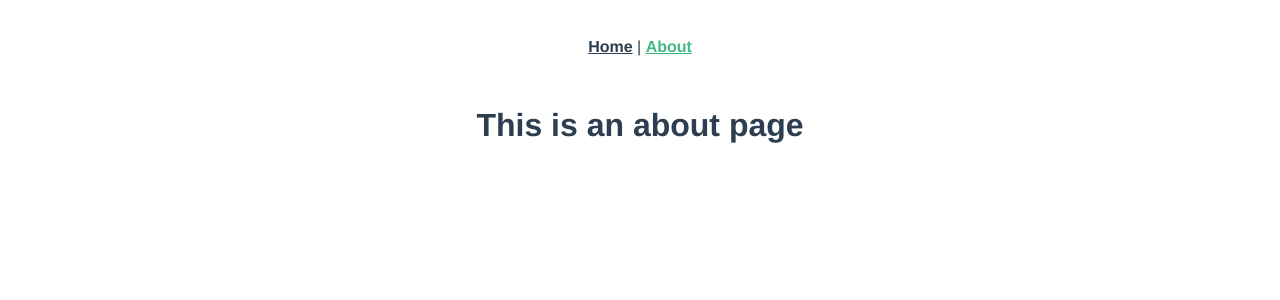
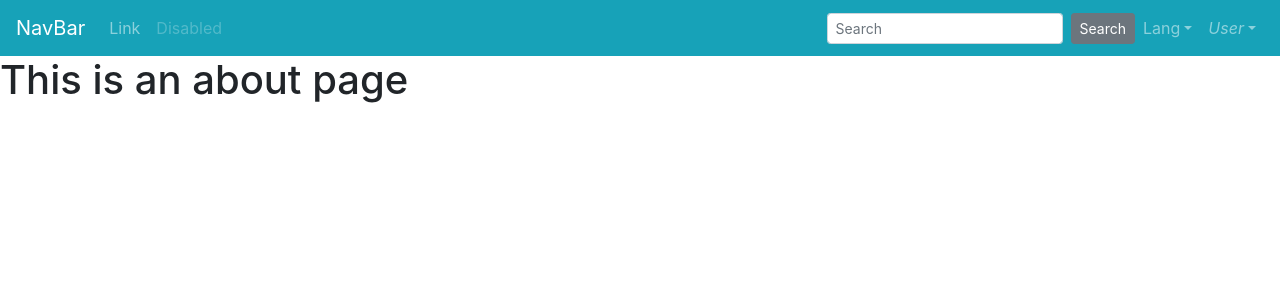
Before and after one commit to nikhilrwadekar/stocks-viz, a Vue app: page /about in a window 1280 px wide. Shown: the top 300 px of the page. Built offline with nearby package versions, Linux system fonts and the light colour scheme.

Commit message:
🚀 First Commit: Bootstrap is set up; Some Cleanup

```diff
--- a/babel.config.js
+++ b/babel.config.js
@@ -1,5 +1,5 @@
 module.exports = {
-  presets: [
-    '@vue/cli-plugin-babel/preset'
+  "presets": [
+    "@vue/cli-plugin-babel/preset"
   ]
 }
--- a/src/App.vue
+++ b/src/App.vue
@@ -1,32 +1,22 @@
 <template>
   <div id="app">
-    <div id="nav">
-      <router-link to="/">Home</router-link> |
-      <router-link to="/about">About</router-link>
-    </div>
-    <router-view/>
+    <navbar />
+    <router-view />
   </div>
 </template>
 
+<script lang="ts">
+// @ is an alias to /src
+import Navbar from "@/components/Navbar.vue";
+
+export default {
+  name: "Home",
+  components: {
+    Navbar,
+  },
+};
+</script>
+
 <style lang="scss">
-#app {
-  font-family: Avenir, Helvetica, Arial, sans-serif;
-  -webkit-font-smoothing: antialiased;
-  -moz-osx-font-smoothing: grayscale;
-  text-align: center;
-  color: #2c3e50;
-}
-
-#nav {
-  padding: 30px;
-
-  a {
-    font-weight: bold;
-    color: #2c3e50;
-
-    &.router-link-exact-active {
-      color: #42b983;
-    }
-  }
-}
+// Global Styles Here
 </style>
--- a/src/components/HelloWorld.vue
+++ /dev/null
@@ -1,66 +0,0 @@
-<template>
-  <div class="hello">
-    <h1>{{ msg }}</h1>
-    <p>
-      For a guide and recipes on how to configure / customize this project,<br>
-      check out the
-      <a href="https://cli.vuejs.org" target="_blank" rel="noopener">vue-cli documentation</a>.
-    </p>
-    <h3>Installed CLI Plugins</h3>
-    <ul>
-      <li><a href="https://github.com/vuejs/vue-cli/tree/dev/packages/%40vue/cli-plugin-babel" target="_blank" rel="noopener">babel</a></li>
-      <li><a href="https://github.com/vuejs/vue-cli/tree/dev/packages/%40vue/cli-plugin-typescript" target="_blank" rel="noopener">typescript</a></li>
-      <li><a href="https://github.com/vuejs/vue-cli/tree/dev/packages/%40vue/cli-plugin-pwa" target="_blank" rel="noopener">pwa</a></li>
-      <li><a href="https://github.com/vuejs/vue-cli/tree/dev/packages/%40vue/cli-plugin-router" target="_blank" rel="noopener">router</a></li>
-      <li><a href="https://github.com/vuejs/vue-cli/tree/dev/packages/%40vue/cli-plugin-vuex" target="_blank" rel="noopener">vuex</a></li>
-      <li><a href="https://github.com/vuejs/vue-cli/tree/dev/packages/%40vue/cli-plugin-eslint" target="_blank" rel="noopener">eslint</a></li>
-      <li><a href="https://github.com/vuejs/vue-cli/tree/dev/packages/%40vue/cli-plugin-unit-jest" target="_blank" rel="noopener">unit-jest</a></li>
-      <li><a href="https://github.com/vuejs/vue-cli/tree/dev/packages/%40vue/cli-plugin-e2e-cypress" target="_blank" rel="noopener">e2e-cypress</a></li>
-    </ul>
-    <h3>Essential Links</h3>
-    <ul>
-      <li><a href="https://vuejs.org" target="_blank" rel="noopener">Core Docs</a></li>
-      <li><a href="https://forum.vuejs.org" target="_blank" rel="noopener">Forum</a></li>
-      <li><a href="https://chat.vuejs.org" target="_blank" rel="noopener">Community Chat</a></li>
-      <li><a href="https://twitter.com/vuejs" target="_blank" rel="noopener">Twitter</a></li>
-      <li><a href="https://news.vuejs.org" target="_blank" rel="noopener">News</a></li>
-    </ul>
-    <h3>Ecosystem</h3>
-    <ul>
-      <li><a href="https://router.vuejs.org" target="_blank" rel="noopener">vue-router</a></li>
-      <li><a href="https://vuex.vuejs.org" target="_blank" rel="noopener">vuex</a></li>
-      <li><a href="https://github.com/vuejs/vue-devtools#vue-devtools" target="_blank" rel="noopener">vue-devtools</a></li>
-      <li><a href="https://vue-loader.vuejs.org" target="_blank" rel="noopener">vue-loader</a></li>
-      <li><a href="https://github.com/vuejs/awesome-vue" target="_blank" rel="noopener">awesome-vue</a></li>
-    </ul>
-  </div>
-</template>
-
-<script lang="ts">
-import Vue from 'vue';
-
-export default Vue.extend({
-  name: 'HelloWorld',
-  props: {
-    msg: String,
-  },
-});
-</script>
-
-<!-- Add "scoped" attribute to limit CSS to this component only -->
-<style scoped lang="scss">
-h3 {
-  margin: 40px 0 0;
-}
-ul {
-  list-style-type: none;
-  padding: 0;
-}
-li {
-  display: inline-block;
-  margin: 0 10px;
-}
-a {
-  color: #42b983;
-}
-</style>
--- /dev/null
+++ b/src/components/Jumbotron.vue
@@ -0,0 +1,19 @@
+
+
+<template>
+  <div>
+    <b-jumbotron header="MCAP + TS" lead="Kickstarting MCAP + TS w/ Bootstrap!"></b-jumbotron>
+  </div>
+</template>
+
+<script lang="ts">
+import Vue from "vue";
+
+export default Vue.extend({
+  name: "Jumbotron",
+});
+</script>
+
+<!-- Add "scoped" attribute to limit CSS to this component only -->
+<style scoped lang="scss">
+</style>
--- /dev/null
+++ b/src/components/Navbar.vue
@@ -0,0 +1,52 @@
+
+
+<template>
+  <b-navbar toggleable="lg" type="dark" variant="info">
+    <b-navbar-brand href="#">NavBar</b-navbar-brand>
+
+    <b-navbar-toggle target="nav-collapse"></b-navbar-toggle>
+
+    <b-collapse id="nav-collapse" is-nav>
+      <b-navbar-nav>
+        <b-nav-item href="#">Link</b-nav-item>
+        <b-nav-item href="#" disabled>Disabled</b-nav-item>
+      </b-navbar-nav>
+
+      <!-- Right aligned nav items -->
+      <b-navbar-nav class="ml-auto">
+        <b-nav-form>
+          <b-form-input size="sm" class="mr-sm-2" placeholder="Search"></b-form-input>
+          <b-button size="sm" class="my-2 my-sm-0" type="submit">Search</b-button>
+        </b-nav-form>
+
+        <b-nav-item-dropdown text="Lang" right>
+          <b-dropdown-item href="#">EN</b-dropdown-item>
+          <b-dropdown-item href="#">ES</b-dropdown-item>
+          <b-dropdown-item href="#">RU</b-dropdown-item>
+          <b-dropdown-item href="#">FA</b-dropdown-item>
+        </b-nav-item-dropdown>
+
+        <b-nav-item-dropdown right>
+          <!-- Using 'button-content' slot -->
+          <template v-slot:button-content>
+            <em>User</em>
+          </template>
+          <b-dropdown-item href="#">Profile</b-dropdown-item>
+          <b-dropdown-item href="#">Sign Out</b-dropdown-item>
+        </b-nav-item-dropdown>
+      </b-navbar-nav>
+    </b-collapse>
+  </b-navbar>
+</template>
+
+<script lang="ts">
+import Vue from "vue";
+
+export default Vue.extend({
+  name: "Navbar",
+});
+</script>
+
+<!-- Add "scoped" attribute to limit CSS to this component only -->
+<style scoped lang="scss">
+</style>
--- a/src/main.ts
+++ b/src/main.ts
@@ -1,3 +1,6 @@
+import '@babel/polyfill'
+import 'mutationobserver-shim'
+import './plugins/bootstrap-vue'
 import Vue from 'vue'
 import App from './App.vue'
 import './registerServiceWorker'
--- a/src/views/Home.vue
+++ b/src/views/Home.vue
@@ -1,18 +1,17 @@
 <template>
   <div class="home">
-    <img alt="Vue logo" src="../assets/logo.png">
-    <HelloWorld msg="Welcome to Your Vue.js App"/>
+    <jumbotron />
   </div>
 </template>
 
-<script>
+<script lang="ts">
 // @ is an alias to /src
-import HelloWorld from '@/components/HelloWorld.vue'
+import Jumbotron from "@/components/Jumbotron.vue";
 
 export default {
-  name: 'Home',
+  name: "Home",
   components: {
-    HelloWorld
-  }
-}
+    Jumbotron,
+  },
+};
 </script>
```
Also changed, not shown: package.json (+8 -0 lines), src/plugins/bootstrap-vue.js (added, +7 -0 lines), src/api/index.ts (added), 1 other file (tests, documents, lock files or other folders).
